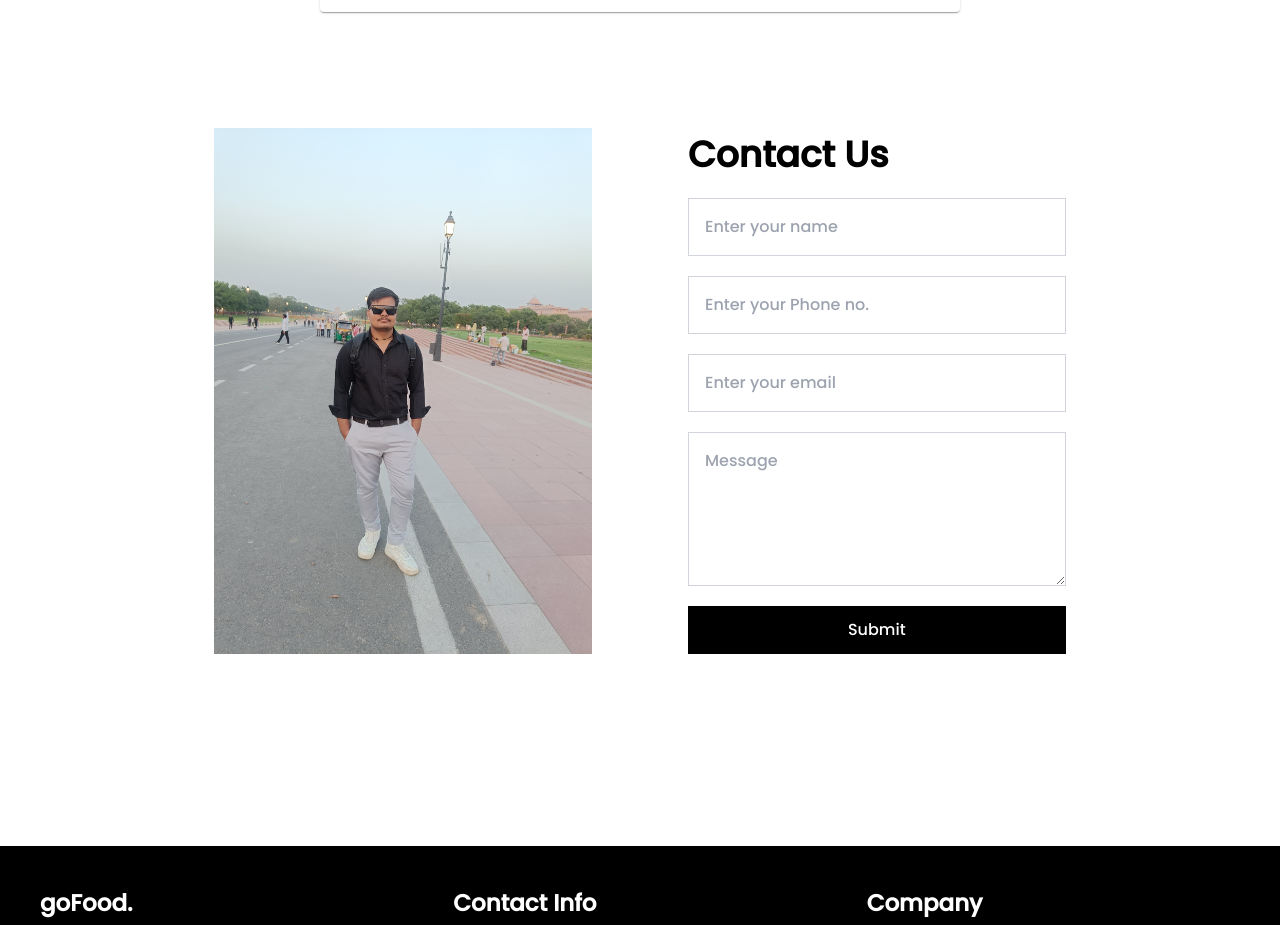
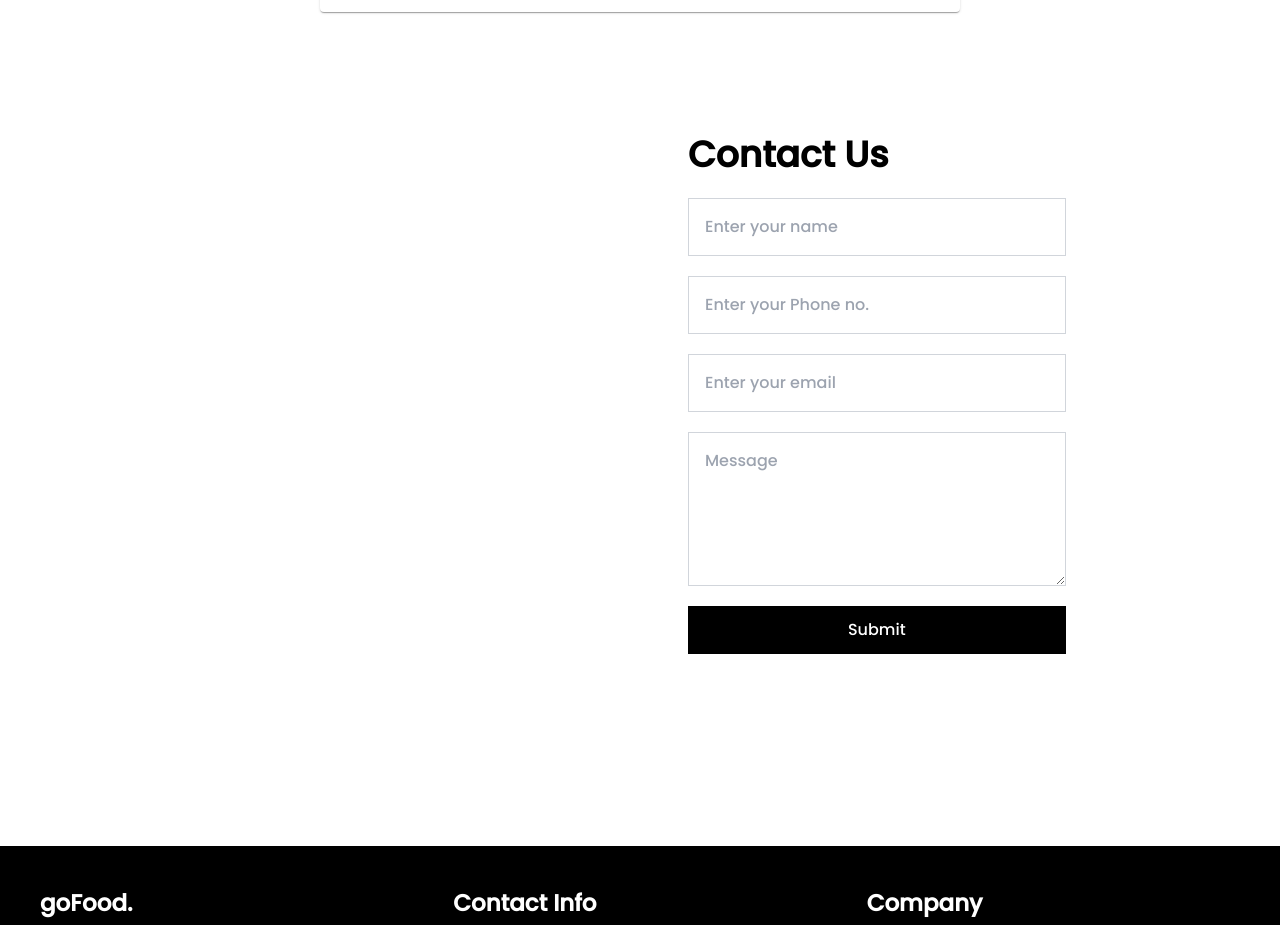
Before and after one commit to Codecreatermunesh/goFood-webapplication-for-IIT-Patna, a React (Create React App) app in the folder client/: page / in a window 1280 px wide. Shown: the part 2506-3431 px from the top of the page. Built offline with nearby package versions, Linux system fonts and the light colour scheme; no server answers.

Commit message:
Update Contact.jsx
fix the frontend problem

```diff
--- a/client/src/components/Contact.jsx
+++ b/client/src/components/Contact.jsx
@@ -141,7 +141,7 @@ function Contact() {
     <Container>
       <FlexWrap>
         <ImageGrid>
-          <LargeImage />
+{/*           <LargeImage /> */}
           {/* <BottomLeftImage />
           <BottomRightTopImage />
           <BottomRightBottomImage /> */}
```
